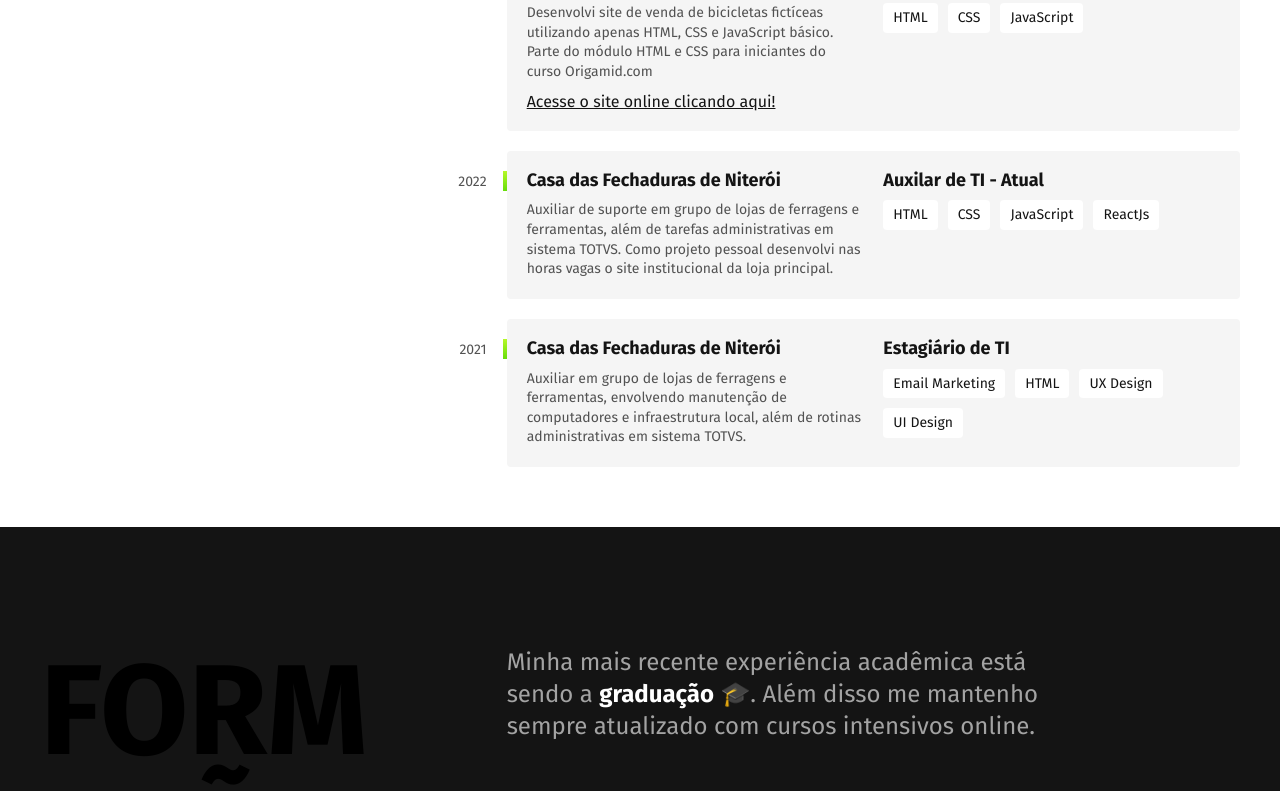
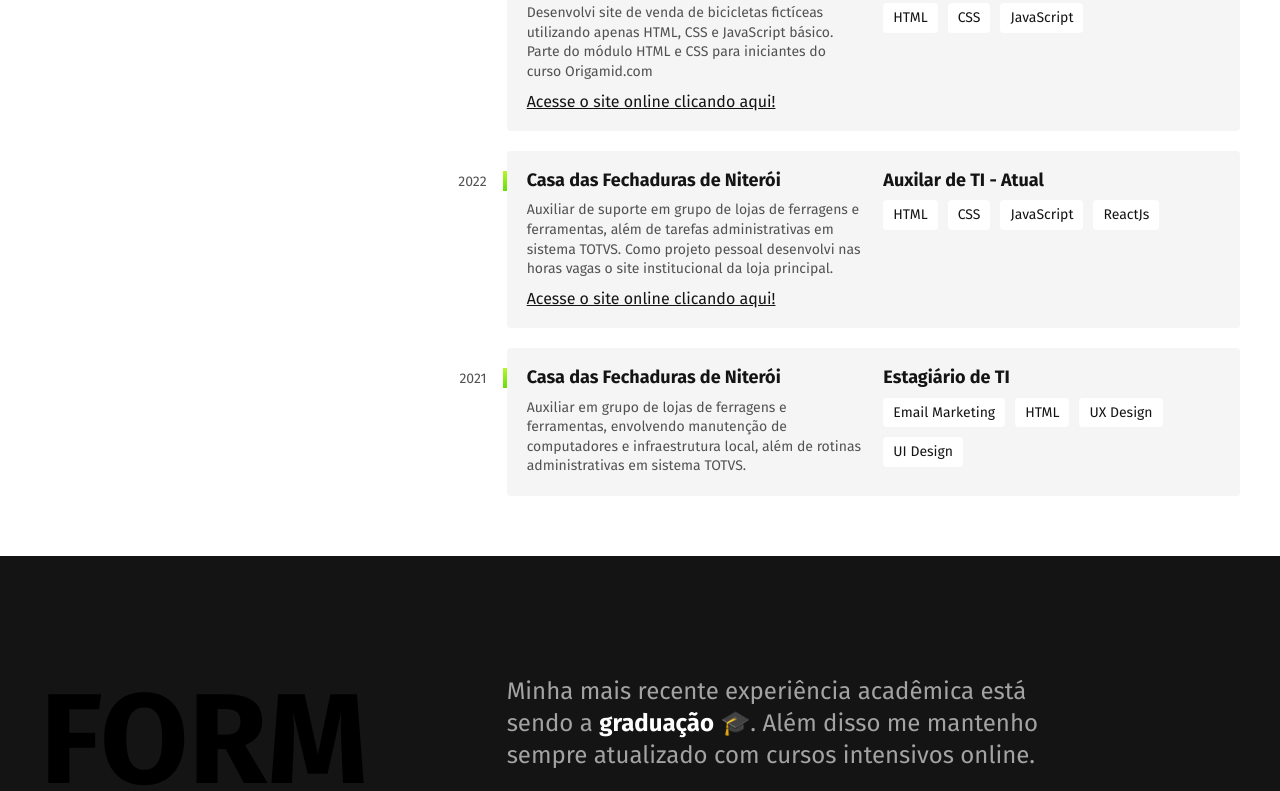
Before and after one commit to patrick2m/patrick2m.github.io, a plain HTML site: page index.html in a window 1280 px wide. Shown: the part 1171-1962 px from the top of the page. Drawn offline with Linux system fonts and the light colour scheme.

Commit message:
adiconado link para site da CFN

```diff
--- a/css/global.css
+++ b/css/global.css
@@ -1,3 +1,22 @@
+/* ----- Scrollbar ----- */
+
+::-webkit-scrollbar {
+  width: 15px;
+}
+::-webkit-scrollbar-track {
+  background: rgba(14, 185, 168, 0.05);
+  box-shadow: inset 0 0 2px grey;
+}
+::-webkit-scrollbar-thumb {
+  background: #67dd0a ;
+  border-radius: 2px;
+}
+::-webkit-scrollbar-thumb:hover {
+  background: #b6f829;
+}
+
+/* ----- Reset ----- */
+
 body {
   font-family: 'Fira Sans', Arial, sans-serif;
   margin: 0px;
@@ -38,20 +57,3 @@ img {
     max-width: initial !important;
   }
 }
-
-/* ----- Scrollbar ----- */
-
-::-webkit-scrollbar {
-  width: 15px;
-}
-::-webkit-scrollbar-track {
-  background: rgba(14, 185, 168, 0.05);
-  box-shadow: inset 0 0 2px grey;
-}
-::-webkit-scrollbar-thumb {
-  background: #67dd0a ;
-  border-radius: 2px;
-}
-::-webkit-scrollbar-thumb:hover {
-  background: #b6f829;
-}
--- a/index.html
+++ b/index.html
@@ -98,6 +98,9 @@
           <li>JavaScript</li>
           <li>ReactJs</li>
         </ul>
+        <a class="experiencia-link-site" href="https://patrick2m.github.io/CFN-institutional-website/" target="_blank">
+          Acesse o site online clicando aqui!
+        </a>
       </div>
 
       <div class="empresa">
@@ -181,7 +184,7 @@
         <li><a target="_blank" href="https://www.linkedin.com/in/patrick2m/">LinkedIn.com/patrick2m</a></li>
         <li><a target="_blank" href="https://www.instagram.com/patrick.mac/">Instagram@patrick.mac</a></li>
         <li><a target="_blank" href="https://github.com/patrick2m">Github.com/patrick2m</a></li>
-        <li align="center">
+        <li>
           <div align="center">
             <a href="https://github.com/patrick2m">
               <img height="180em" src="https://github-readme-stats.vercel.app/api?username=patrick2m&show_icons=true&theme=dark&include_all_commits=true&count_private=true" />
```
